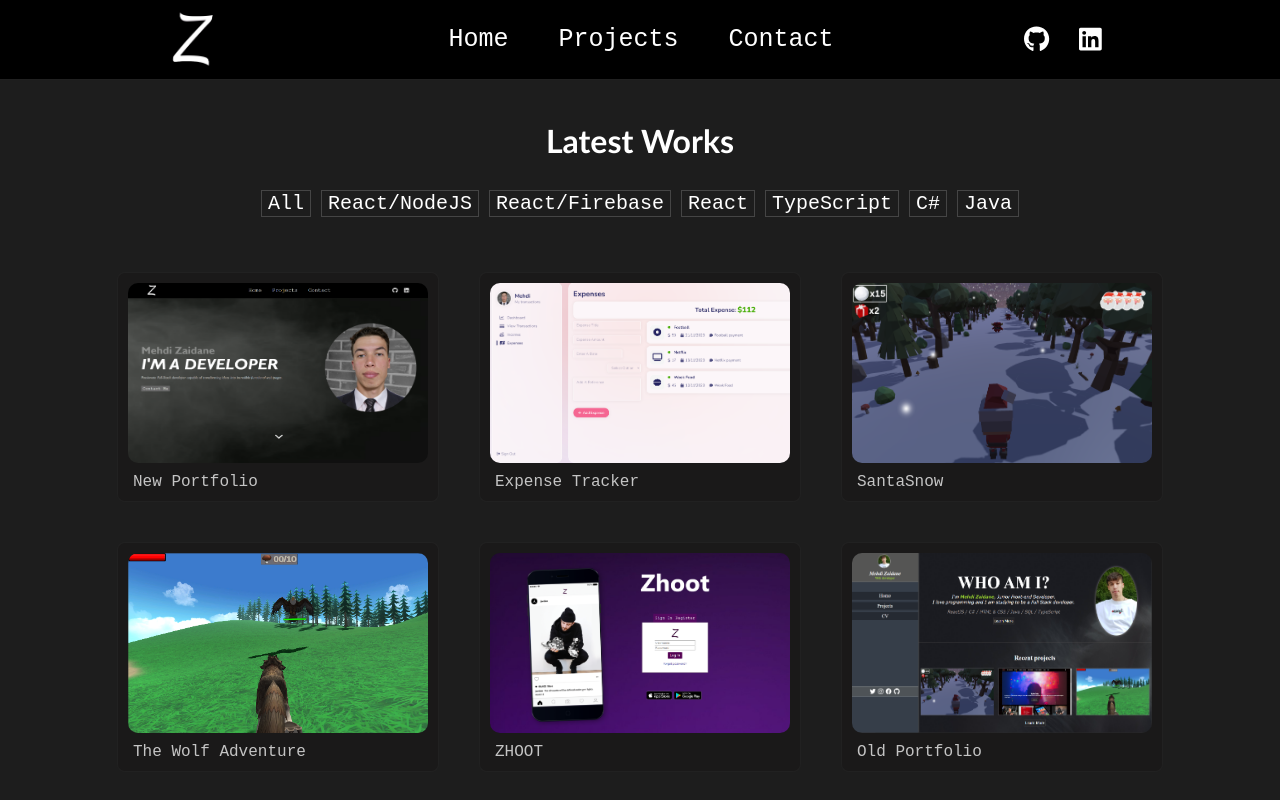
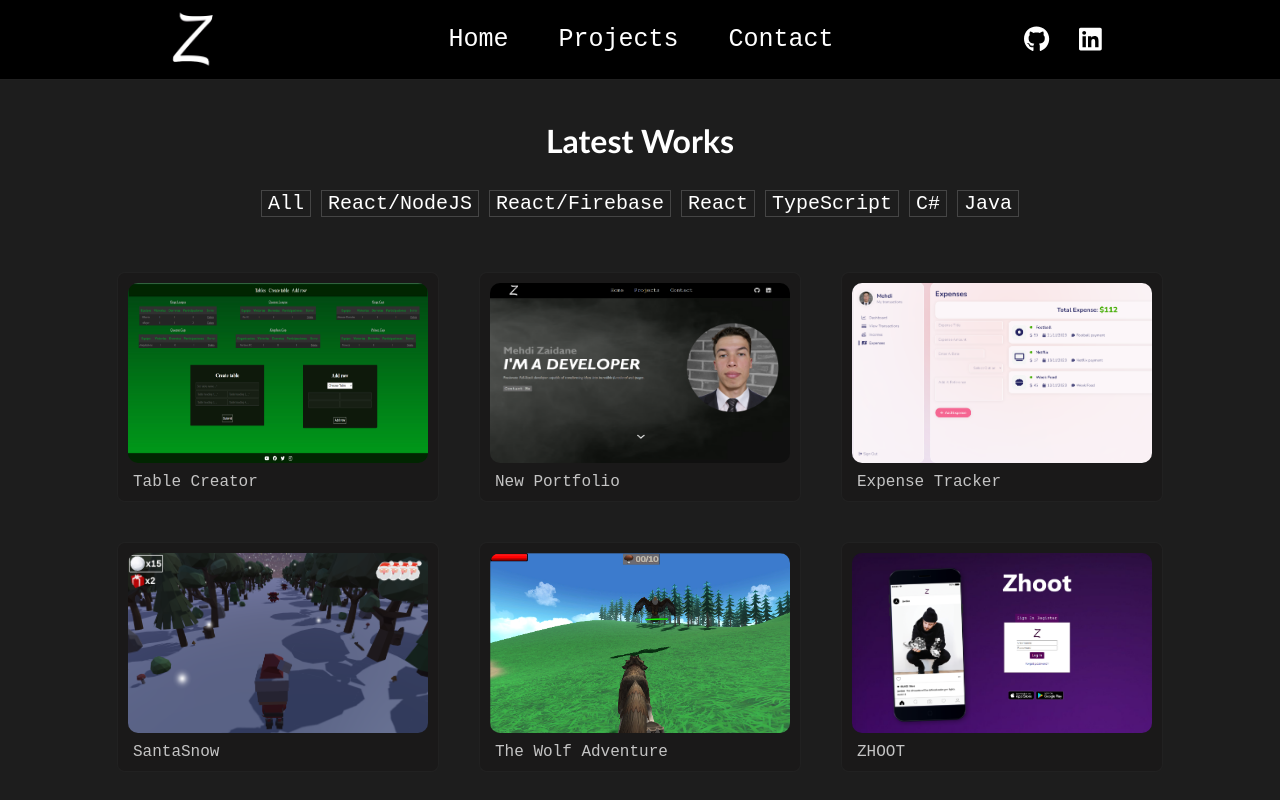
Before and after one commit to MehdiZaidaneS/miportfolio, a React (Create React App) app: page /miportfolio/projects in a window 1280 px wide. Shown: the top 800 px of the page. Built offline with nearby package versions, Linux system fonts and the light colour scheme.

Commit message:
Added project

```diff
--- a/src/Components/Projects/Projects.js
+++ b/src/Components/Projects/Projects.js
@@ -8,6 +8,7 @@ import wolfgame from "./media/wolfgame.jpg"
 import java from "./media/java.png"
 import logreg from "./media/UserLogAndReg.jpg"
 import dodgeball from "./media/dodgeball.png"
+import tablecreator from "./media/TableCreatorr.jpg"
 import ChatApp from "./media/ChatApp.png"
 import GymApp from "./media/gymapp.png"
 import portofolio from "./media/portofolio.png"
@@ -33,7 +34,16 @@ const Projects = () => {
 
   const projects = [
 
+    {
+      title: "Table Creator",
+      description: "Full-Stack app made with ReactJs, ExpressJS, and MongoDB. The application allows you to create tables and add rows with data that is stored in the database. The tables will be organized by names. You can delete rows, delete tables, move tables to reorder the way they are displayed.",
+      año: 2023,
+      language: "NodeJS",
+      url: tablecreator,
+      id: 14,
+      link: "https://github.com/MehdiZaidaneS/TableCreator"
 
+    },
     {
       title: "New Portfolio",
       description: "My personal portfolio made with ReactJs. You can review all my projects and personal info.",
```
Also changed, not shown: src/Components/Projects/media/TableCreatorr.jpg (added).
